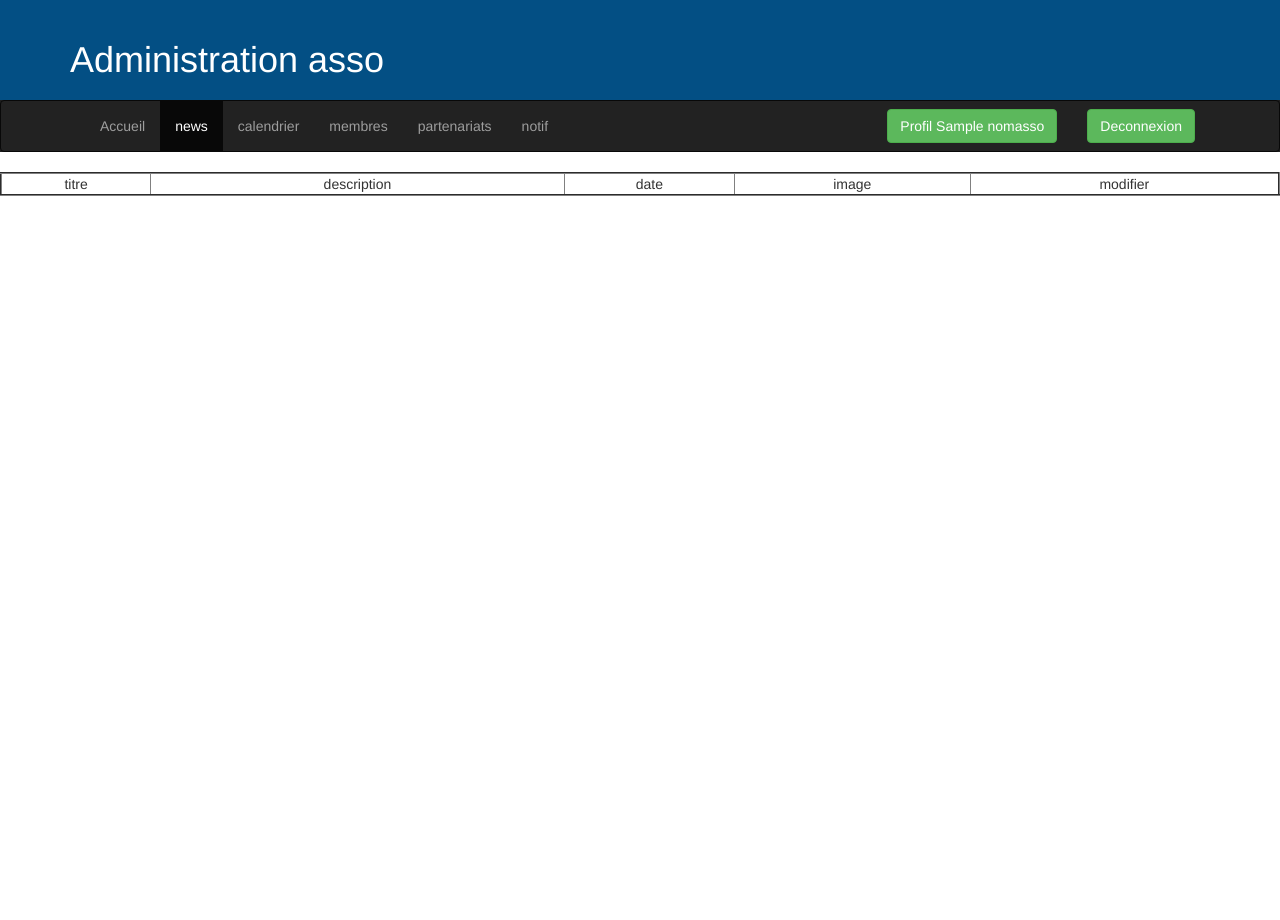
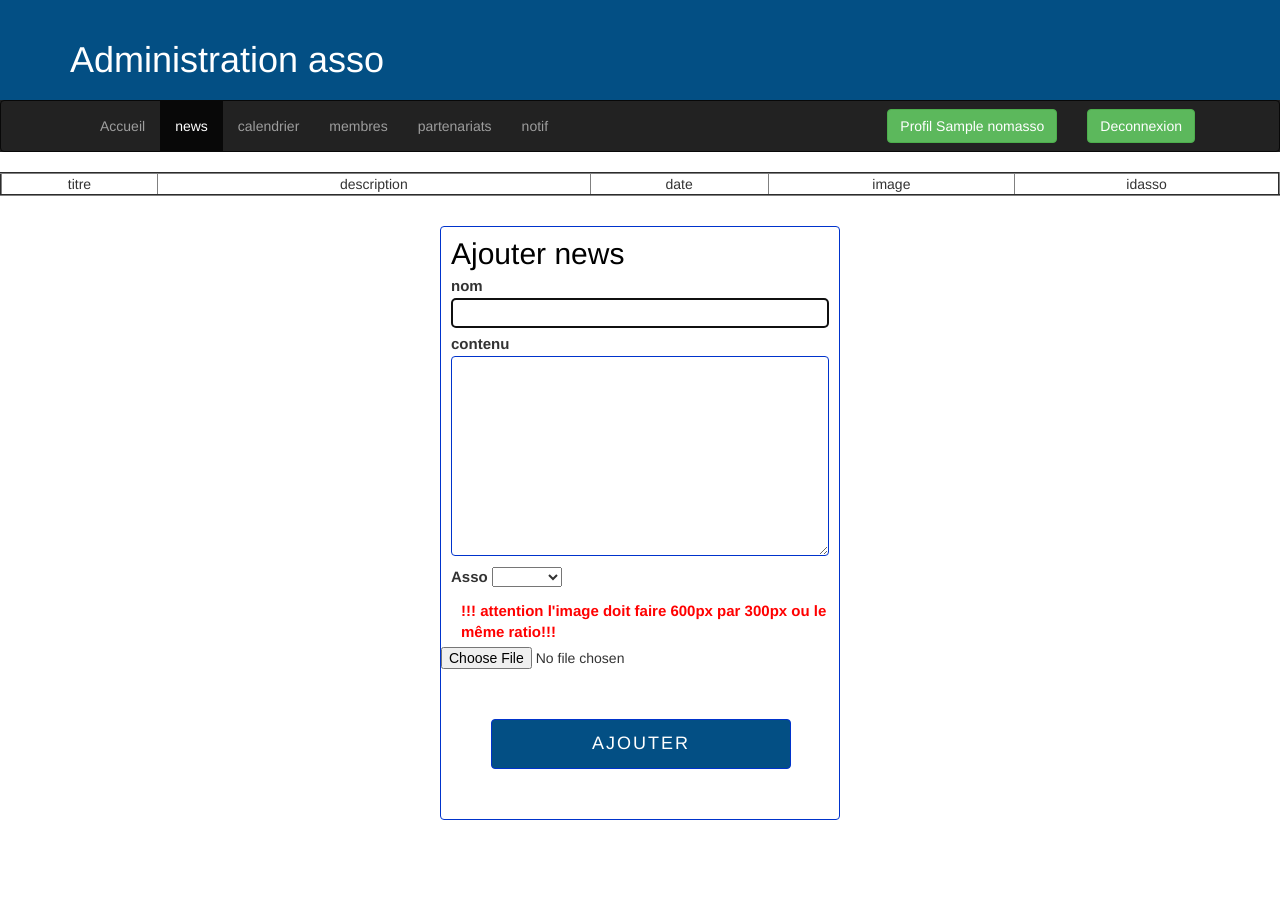
Before and after one commit to Tarkiflettes/owasp, a PHP site: page /news.php in a window 1280 px wide. Before the commit the page ends 196 px from the top, so only its background shows below. Run offline with PHP 8.4, Linux system fonts and the light colour scheme; the visitor is signed in with stand-in values (Sample User, id 1); tables that the repository leaves empty or names only in its code hold one stand-in row (values such as "Sample post"); some libraries are stand-ins or nearby versions.

Commit message:
DEV - Merge de chabs

```diff
--- a/public_html/news.php
+++ b/public_html/news.php
@@ -88,16 +88,23 @@
       if (isset($_SESSION['id']))
       {
 
-        if($_SESSION['id'] == -1)
-          $news = $db->query("SELECT * FROM products INNER JOIN nomasso ON products.asso = nomasso.idasso ORDER BY products.id DESC");
-        else
+          //news
+        if(isset($_POST['nom']) AND !empty($_POST['nom']) && isset($_POST['desc']) AND !empty($_POST['desc']))
         {
-          $news = $db->prepare("SELECT * FROM products WHERE asso = :id ORDER BY id DESC");
+          $nom = $_POST['nom'];
+          $desc = $_POST['desc'];
+          $asso = $_POST['asso'];
 
-                $news->execute(array(
-                  ':id' => $_SESSION['id']
+          $req = $db->prepare("INSERT INTO products (name, description, asso) VALUES (:nom, :desc, :asso)");
+
+            $success = $req->execute(array(
+                ':nom' => $nom,
+                ':desc' => $desc,
+                ':asso' => $asso
             ));
         }
+
+          $news = $db->query("SELECT * FROM products INNER JOIN nomasso ON products.asso = nomasso.idasso ORDER BY products.id DESC");
         ?>
 
         <table border="2" cellpadding="1" cellspacing="1" style="width:100%; text-align:center ">
@@ -106,17 +113,7 @@
             <td>description</br></td>
             <td>date</br></td>
             <td>image</br></td>
-            <?php
-                if($_SESSION['id'] == -1)
-                {
-                ?>
-
             <td>idasso</br></td>
-
-                <?php
-                }
-                ?>
-            <td>modifier</br></td>
         </tr>
         <tbody>
         <?php
@@ -129,27 +126,47 @@
           <td> <?php echo $donnees[2]?></br></td>
           <td> <?php echo $donnees[3]?></br></td>
           <td><img src= "images_de_l'application/<?php echo $donnees[4]?>" alt="titre" height="100" width="200"/></td>
+          <td> <?php echo $donnees['nomasso']?></br></td>
+          </tr>
+          <?php
+        }
+        ?></table><?php
+      $news->closeCursor();
+      $asso = $db->query("SELECT * FROM nomasso");
+      ?>
+            <div id="hauteur">
+            <form action="news.php" method="POST" enctype="multipart/form-data">
+              <div id="formulaire">
+                <h1>Ajouter news</h1>
+                <label>nom</label>
+                <input type="text" name="nom" id="champs"  required autofocus />
+                <label>contenu</label>
+                <td colspan="2"><textarea name="desc" cols="50" rows="2" id ="champs1"></textarea></td>
 
+                <label>Asso</label>
+                  <select name="asso" id="champ">
+                    <option value="0"></option>
                   <?php
-                if($_SESSION['id'] == -1)
+                  while ($donnees = $asso->fetch()) // On boucle pour afficher toutes les données et on met toutes données dans un tableau
                   {
                     ?>
-
-                <td> <?php echo $donnees['nomasso']?></br></td>
-
+                    <option value="<?php echo $donnees[1];?>"><?php echo $donnees[3];?></option>
                     <?php
                   }
                   ?>
+                  </select></br>
 
-          <td>
-            <form action="modifiernews.php" method="POST">
-            <input type="hidden" name="id" value="<?php echo $donnees[0];?>" />
-            <input type="submit" name="modifier" value="modifier"/>
-            </form></br></td>
-          </tr>
+                <label>
+                  <div id="rouge"> !!! attention l'image doit faire 600px par 300px ou le même ratio!!! </div>
+                </label>
+                <input type="file" name="avatar">
+
+
+                <input type="submit" id="inscrire1" value="AJOUTER"/>
+              </div>
+             </form>
+          </div>
           <?php
-        }
-      $news->closeCursor();
       }
       else
     header('Location: index.php');
```
Lines whose indentation alone changed are shown as unchanged.
